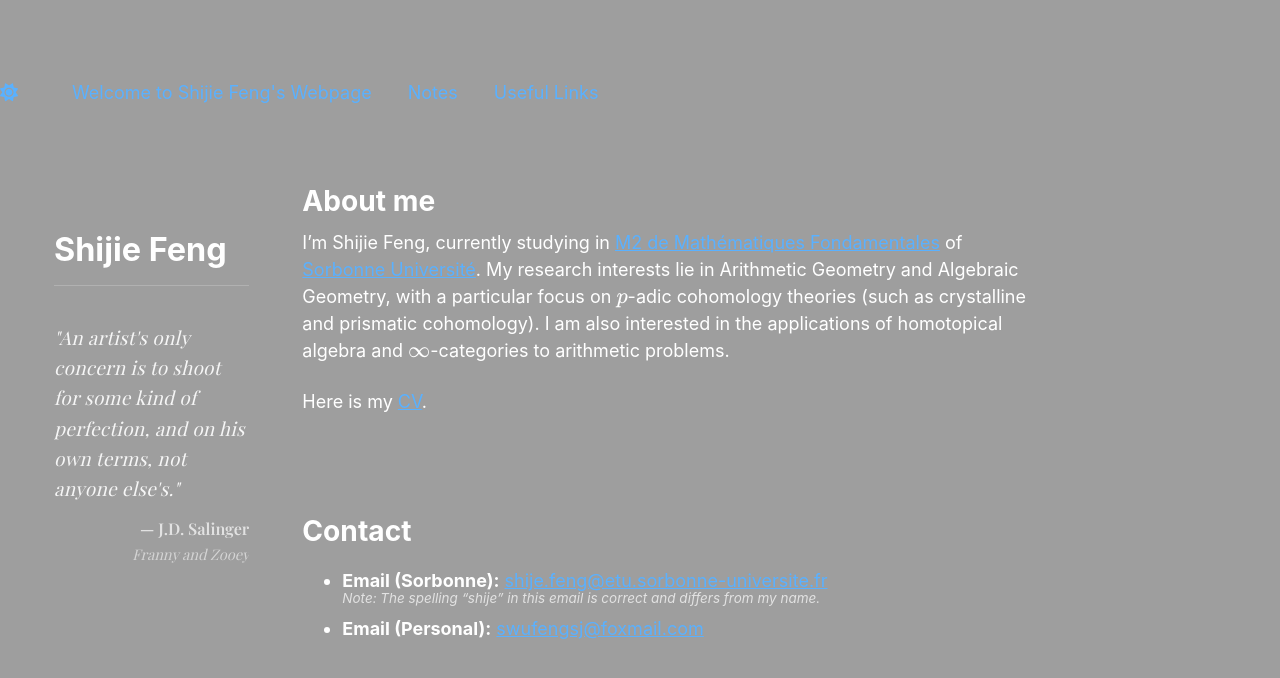
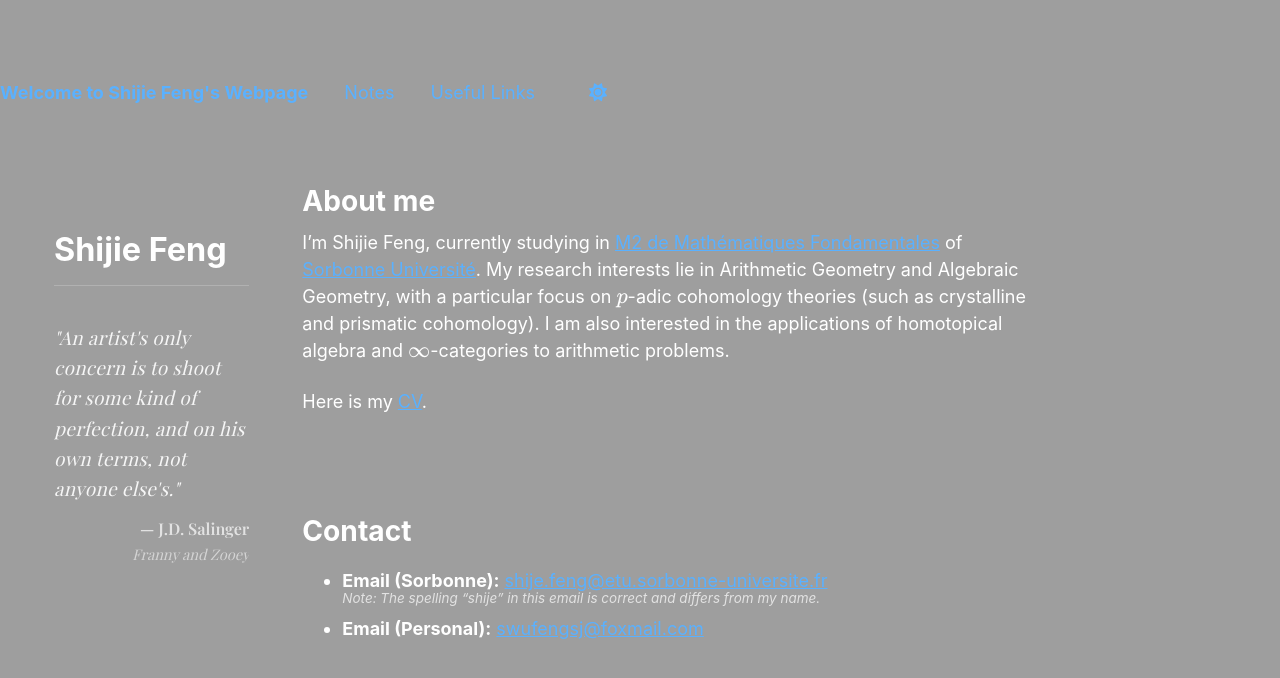
Before and after one commit to SHJFeng/SHJFeng.github.io, a Jekyll site: the page built from _pages/about.md, in a window 1280 px wide and 900 px high. Shown: the top 678 px of the window. Built offline with Jekyll 4.4.1, drawn with Linux system fonts in a browser that asks for light colours; some web fonts are replaced.

Commit message:
Update masthead.html

```diff
--- a/_includes/masthead.html
+++ b/_includes/masthead.html
@@ -5,14 +5,7 @@
     <div class="masthead__menu">
       <nav id="site-nav" class="greedy-nav">
         <button><div class="navicon"></div></button>
-
         <ul class="visible-links">
-          <li id="theme-toggle" class="masthead__menu-item" style="display: inline-block;">
-            <a role="button" aria-labelledby="theme-icon" style="cursor: pointer; padding-right: 0.8em;">
-              <i id="theme-icon" class="fas fa-sun" aria-hidden="true" title="toggle theme"></i>
-            </a>
-          </li>
-
           <li class="masthead__menu-item masthead__menu-item--lg">
             <a href="{{ base_path }}/">{{ site.title }}</a>
           </li>
@@ -23,12 +16,15 @@
             {% else %}
               {% assign domain = base_path %}
             {% endif %}
-            <li class="masthead__menu-item">
-              <a href="{{ domain }}{{ link.url }}">{{ link.title }}</a>
-            </li>
+            <li class="masthead__menu-item"><a href="{{ domain }}{{ link.url }}">{{ link.title }}</a></li>
           {% endfor %}
+
+          <li id="theme-toggle" class="masthead__menu-item persist" style="margin-left: auto;">
+            <a role="button" aria-labelledby="theme-icon" style="cursor: pointer; padding-left: 1em;">
+              <i id="theme-icon" class="fas fa-sun" aria-hidden="true" title="toggle theme"></i>
+            </a>
+          </li>
         </ul>
-
         <ul class="hidden-links hidden"></ul>
       </nav>
     </div>
```
